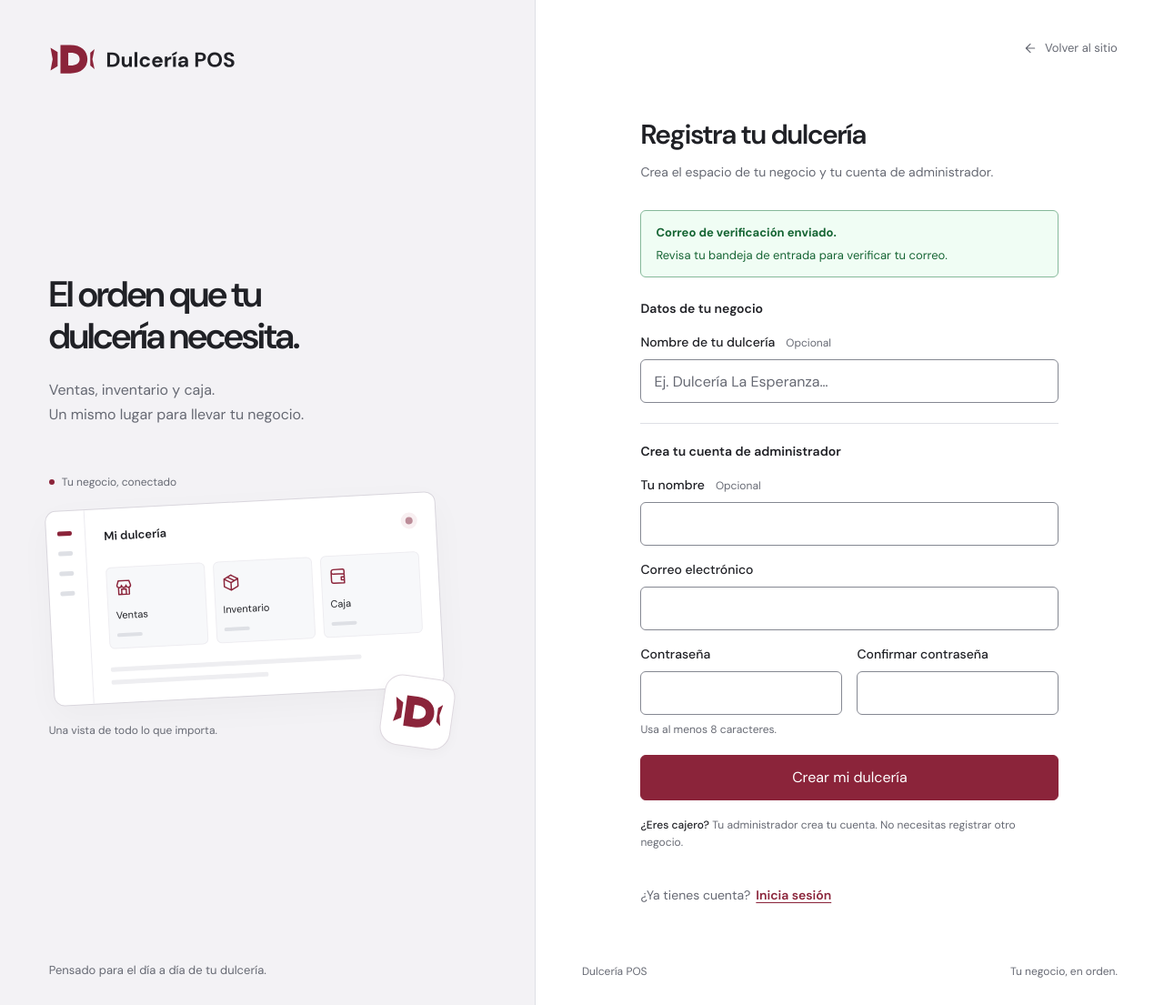
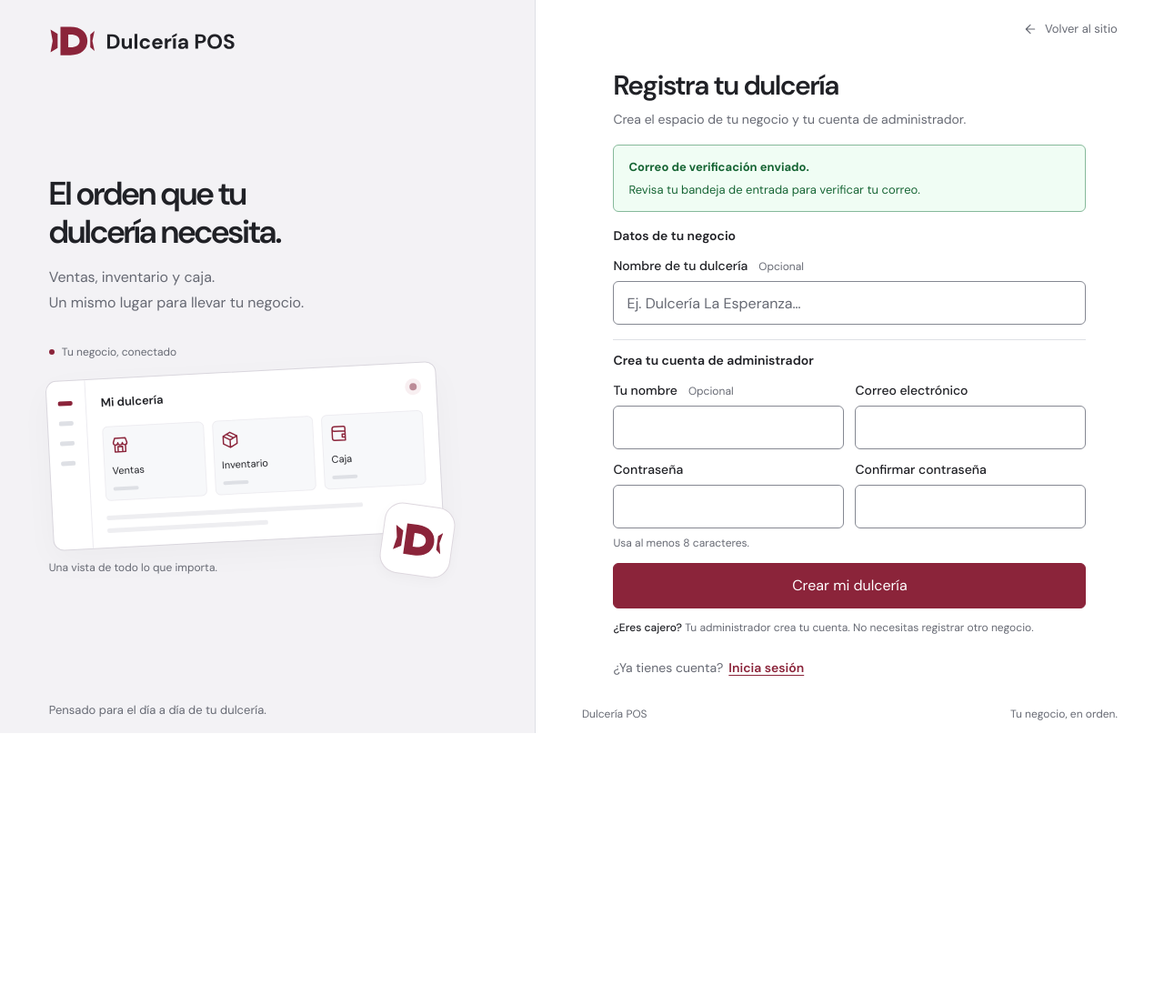
Before and after one commit to victormanrmz14-crypto/dulceria-pos, a Laravel app: template resources/views/auth/register.blade.php in a window 1280 px wide. Shown: the whole page at 91% size. After the commit the page ends 806 px from the top, so only its background shows below. Run offline with Laravel 12, Linux system fonts and the light colour scheme; the template is opened without the code that fills it, so the values that code supplies are empty; the visitor is signed in with stand-in values (Sample User, id 1); style sheets or scripts are compiled from the project's sources.

Commit message:
refactor(auth-ui): optimizar layouts responsive y scroll

```diff
--- a/resources/css/auth.css
+++ b/resources/css/auth.css
@@ -3,7 +3,7 @@
     html { scroll-padding-block: 24px; }
     body { margin: 0; }
     [hidden] { display: none !important; }
-    .auth-page { background: var(--canvas); color: var(--text); font-size: 16px; line-height: 1.5; -webkit-tap-highlight-color: #8b243a18; }
+    .auth-page { --auth-block-space: clamp(16px, 3vh, 32px); --auth-field-gap: 16px; --auth-section-space: 20px; background: var(--canvas); color: var(--text); font-size: 16px; line-height: 1.5; -webkit-tap-highlight-color: #8b243a18; }
     .auth-page a { color: var(--brand); text-underline-offset: 3px; }
     .auth-page a:hover { color: var(--brand-hover); }
     .auth-page :is(a, button, input):focus-visible { outline: 2px solid var(--brand); outline-offset: 3px; }
@@ -13,54 +13,49 @@
     .auth-page :is(h1, h2) { text-wrap: balance; }
     .auth-skip { position: absolute; top: -100px; left: 16px; z-index: 5; padding: 12px 20px; background: var(--surface); }
     .auth-skip:focus { top: 16px; }
-    .auth-frame { max-width: 1680px; margin-inline: auto; min-height: 100vh; min-height: 100svh; display: grid; grid-template-columns: minmax(0, .92fr) minmax(0, 1.08fr); }
-    .auth-identity { padding: 40px clamp(32px, 4.2vw, 76px) 28px; display: flex; flex-direction: column; background: #f3f2f5; border-inline-end: 1px solid var(--border); }
-    .auth-story { margin-block: auto; padding-block: 58px; }
+    .auth-frame { max-width: 1680px; margin-inline: auto; min-height: 100vh; min-height: 100svh; min-height: 100dvh; display: grid; grid-template-columns: minmax(0, .92fr) minmax(0, 1.08fr); }
+    .auth-identity { padding: 28px clamp(32px, 4.2vw, 76px) 20px; display: flex; flex-direction: column; background: #f3f2f5; border-inline-end: 1px solid var(--border); }
+    .auth-story { margin-block: auto; padding-block: var(--auth-block-space); }
     .auth-story h2 { font-size: clamp(30px, 3.1vw, 46px); line-height: 1.16; letter-spacing: -.045em; font-weight: 600; }
-    .auth-story > p { color: var(--muted); font-size: 16px; line-height: 1.7; margin-top: 22px; }
+    .auth-story > p { color: var(--muted); font-size: 16px; line-height: 1.7; margin-top: 16px; }
     .auth-identity-footer { color: var(--muted); font-size: 13px; }
-    .auth-composition { position: relative; margin-top: 52px; padding-bottom: 34px; max-width: 430px; }
+    .auth-composition { position: relative; margin-top: 32px; padding-bottom: 16px; max-width: 430px; }
     .auth-composition-label { display: flex; gap: 8px; align-items: center; font-size: 12px; color: var(--muted); margin-bottom: 12px; }
     .auth-dot { width: 6px; height: 6px; background: var(--brand); border-radius: 50%; }
     .auth-diagram { display: flex; border: 1px solid #d9d6dd; border-radius: 12px; background: var(--surface); box-shadow: 0 12px 36px #20212608; transform: rotate(-3deg); }
     .auth-diagram-rail { width: 43px; padding: 22px 12px; border-inline-end: 1px solid #ecebf0; display: flex; flex-direction: column; gap: 17px; }
     .auth-diagram-rail span { width: 16px; height: 5px; border-radius: 2px; background: #dee0e5; }
     .auth-diagram-rail span:first-child { background: var(--brand); }
-    .auth-diagram-content { flex: 1; padding: 20px; min-width: 0; }
-    .auth-diagram-heading { font-size: 13px; font-weight: 600; display: flex; align-items: center; justify-content: space-between; margin-bottom: 24px; }
+    .auth-diagram-content { flex: 1; padding: 16px; min-width: 0; }
+    .auth-diagram-heading { font-size: 13px; font-weight: 600; display: flex; align-items: center; justify-content: space-between; margin-bottom: 16px; }
     .auth-diagram-avatar { width: 18px; height: 18px; border: 5px solid var(--brand-soft); border-radius: 50%; background: #bc8c98; }
     .auth-diagram-modules { display: grid; grid-template-columns: repeat(3,minmax(0,1fr)); gap: 9px; }
-    .auth-diagram-modules > div { background: #f7f8fa; border: 1px solid #eeedf1; border-radius: 6px; padding: 12px 8px; display: flex; flex-direction: column; align-items: flex-start; gap: 12px; }
+    .auth-diagram-modules > div { background: #f7f8fa; border: 1px solid #eeedf1; border-radius: 6px; padding: 10px 8px; display: flex; flex-direction: column; align-items: flex-start; gap: 10px; }
     .auth-diagram-modules svg { color: var(--brand); }
     .auth-diagram-modules span { font-size: 11px; }
     .auth-diagram-modules i { display: block; height: 4px; width: 28px; border-radius: 2px; background: #dee0e5; }
-    .auth-diagram-line { height: 5px; width: 80%; background: #eeeef1; border-radius: 2px; margin-top: 20px; }
+    .auth-diagram-line { height: 5px; width: 80%; background: #eeeef1; border-radius: 2px; margin-top: 16px; }
     .auth-diagram-line.short { width: 50%; margin-top: 9px; }
-    .auth-brand-seal { position: absolute; right: -14px; bottom: 24px; display: grid; place-items: center; width: 78px; height: 78px; background: var(--surface); border: 1px solid #ded8df; border-radius: 20px; transform: rotate(8deg); box-shadow: 0 4px 14px #20212608; }
+    .auth-brand-seal { position: absolute; right: -14px; bottom: 16px; display: grid; place-items: center; width: 78px; height: 78px; background: var(--surface); border: 1px solid #ded8df; border-radius: 20px; transform: rotate(8deg); box-shadow: 0 4px 14px #20212608; }
     .auth-brand-seal img { width: 54px; height: 54px; }
-    .auth-composition-caption { display: block; margin-top: 28px; font-size: 12px; color: var(--muted); }
+    .auth-composition-caption { display: block; margin-top: 20px; font-size: 12px; color: var(--muted); }
     .auth-workspace { background: var(--surface); display: flex; flex-direction: column; min-width: 0; padding-top: env(safe-area-inset-top, 0px); }
-    .auth-header { min-height: 106px; display: flex; justify-content: flex-end; align-items: center; padding-left: max(clamp(28px, 4vw, 64px), env(safe-area-inset-left, 0px)); padding-right: max(clamp(28px, 4vw, 64px), env(safe-area-inset-right, 0px)); }
+    .auth-header { min-height: 76px; flex-shrink: 0; display: flex; justify-content: flex-end; align-items: center; padding-left: max(clamp(28px, 4vw, 64px), env(safe-area-inset-left, 0px)); padding-right: max(clamp(28px, 4vw, 64px), env(safe-area-inset-right, 0px)); }
     .auth-home { display: inline-flex; gap: 8px; align-items: center; min-height: 44px; text-decoration: none; font-size: 13px; }
     .auth-page .auth-home { color: var(--muted); }
     .auth-home svg { width: 16px; height: 16px; }
     .auth-mobile-brand { display: none; }
-    .auth-main { flex: 1; display: grid; align-items: center; justify-items: center; padding: 40px max(clamp(28px, 4vw, 64px), env(safe-area-inset-right, 0px)) 56px max(clamp(28px, 4vw, 64px), env(safe-area-inset-left, 0px)); }
+    .auth-main { flex: 1; display: grid; align-items: center; justify-items: center; padding: var(--auth-block-space) max(clamp(28px, 4vw, 64px), env(safe-area-inset-right, 0px)) var(--auth-block-space) max(clamp(28px, 4vw, 64px), env(safe-area-inset-left, 0px)); }
     .auth-main:focus { outline: none; }
     .auth-form-wrap { width: 100%; max-width: 400px; min-width: 0; }
-    .auth-form-wrap-wide { max-width: 460px; }
-    .auth-main:has(.auth-form-wrap-wide) { padding-block: 24px 32px; }
-    .auth-form-wrap-wide .auth-form { gap: 18px; }
-    .auth-form-wrap-wide .auth-section { gap: 16px; }
-    .auth-form-wrap-wide .auth-section legend { margin-bottom: 16px; }
-    .auth-form-wrap-wide .auth-section + .auth-section { padding-top: 20px; }
-    .auth-heading-icon { display: grid; place-items: center; width: 44px; height: 44px; background: var(--brand-soft); color: var(--brand); border-radius: 10px; margin-bottom: 24px; }
-    .auth-intro { margin-bottom: 30px; }
+    .auth-form-wrap-wide { max-width: 520px; }
+    .auth-heading-icon { display: grid; place-items: center; width: 44px; height: 44px; background: var(--brand-soft); color: var(--brand); border-radius: 10px; margin-bottom: 16px; }
+    .auth-intro { margin-bottom: var(--auth-section-space); }
     .auth-intro h1 { font-size: 30px; font-weight: 600; line-height: 1.2; letter-spacing: -.035em; }
-    .auth-intro p { margin-top: 12px; color: var(--muted); font-size: 14px; line-height: 1.65; }
-    .auth-form { display: flex; flex-direction: column; gap: 20px; }
+    .auth-intro p { margin-top: 8px; color: var(--muted); font-size: 14px; line-height: 1.65; }
+    .auth-form { display: flex; flex-direction: column; gap: var(--auth-field-gap); }
     .auth-field { min-width: 0; }
-    .auth-field label { display: flex; gap: 12px; flex-wrap: wrap; align-items: baseline; margin-bottom: 8px; font-size: 14px; font-weight: 500; }
+    .auth-field label { display: flex; gap: 12px; flex-wrap: wrap; align-items: baseline; margin-bottom: 6px; font-size: 14px; font-weight: 500; }
     .auth-optional { color: var(--muted); font-size: 12px; font-weight: 400; }
     .auth-input-wrap { position: relative; }
     .auth-field input { width: 100%; min-width: 0; height: 48px; padding: 11px 14px; border: 1px solid var(--control-border); border-radius: 6px; color: var(--text); background: var(--surface); font-size: 16px; line-height: 24px; scroll-margin-block: 24px; }
@@ -75,30 +70,29 @@
     .auth-hint { color: var(--muted); }
     .auth-field-error { color: var(--danger); }
     .auth-field-error > span { font-weight: 600; }
-    .auth-forgot { align-self: flex-end; min-height: 44px; display: inline-flex; align-items: center; font-size: 13px; margin-top: -10px; }
+    .auth-forgot { align-self: flex-end; min-height: 44px; display: inline-flex; align-items: center; font-size: 13px; margin-top: calc(8px - var(--auth-field-gap)); }
     .auth-submit { display: flex; align-items: center; justify-content: center; gap: 10px; width: 100%; min-height: 48px; padding: 12px 18px; border: 1px solid var(--brand); border-radius: 6px; background: var(--brand); color: white; font-weight: 600; font-size: 14px; cursor: pointer; }
     .auth-submit:hover { background: var(--brand-hover); border-color: var(--brand-hover); }
     .auth-submit:active { box-shadow: inset 0 2px 3px #0003; }
     .auth-submit:disabled { background: #666973; border-color: #666973; cursor: wait; }
     .auth-loading { animation: auth-spin 1s linear infinite; flex-shrink: 0; }
     @keyframes auth-spin { to { transform: rotate(360deg); } }
-    .auth-switch { font-size: 14px; color: var(--muted); margin-top: 26px !important; display: flex; flex-wrap: wrap; align-items: center; column-gap: 6px; }
+    .auth-switch { font-size: 14px; color: var(--muted); margin-top: 12px !important; display: flex; flex-wrap: wrap; align-items: center; column-gap: 6px; }
     .auth-switch a { display: inline-flex; align-items: center; min-height: 44px; font-weight: 600; }
-    .auth-footer { margin-top: auto; display: flex; justify-content: space-between; gap: 16px; padding: 20px max(clamp(28px,4vw,64px), env(safe-area-inset-right, 0px)) max(28px, env(safe-area-inset-bottom, 0px)) max(clamp(28px,4vw,64px), env(safe-area-inset-left, 0px)); font-size: 12px; color: var(--muted); }
-    .auth-section { border: none; padding: 0; margin: 0; min-width: 0; display: grid; gap: 18px; }
-    .auth-section + .auth-section { border-top: 1px solid var(--border); padding-top: 24px; margin-top: 4px; }
-    .auth-section legend { font-size: 14px; font-weight: 600; padding: 0; margin-bottom: 18px; }
-    .auth-section + .auth-section legend { float: left; width: 100%; margin-bottom: 0; }
-    .auth-password-grid { display: grid; grid-template-columns: 1fr 1fr; gap: 16px; min-width: 0; }
-    .auth-cashier-note { color: var(--muted); font-size: 12px; line-height: 1.6; margin-top: 18px !important; }
+    .auth-footer { margin-top: auto; display: flex; justify-content: space-between; gap: 16px; padding: 8px max(clamp(28px,4vw,64px), env(safe-area-inset-right, 0px)) max(12px, env(safe-area-inset-bottom, 0px)) max(clamp(28px,4vw,64px), env(safe-area-inset-left, 0px)); font-size: 12px; color: var(--muted); }
+    .auth-section { border: none; padding: 0; margin: 0; min-width: 0; display: grid; gap: var(--auth-field-gap); }
+    .auth-section:not(:last-of-type) { border-bottom: 1px solid var(--border); padding-bottom: var(--auth-section-space); }
+    .auth-section legend { font-size: 14px; font-weight: 600; padding: 0; margin-bottom: 12px; }
+    .auth-account-grid, .auth-password-grid { display: grid; grid-template-columns: repeat(2, minmax(0, 1fr)); align-items: start; gap: var(--auth-field-gap); min-width: 0; }
+    .auth-cashier-note { color: var(--muted); font-size: 12px; line-height: 1.6; margin-top: 12px !important; }
     .auth-cashier-note strong { font-weight: 500; color: var(--text); }
-    .auth-notice { padding: 14px 16px; border: 1px solid; border-radius: 6px; font-size: 13px; margin-bottom: 24px; overflow-wrap: anywhere; }
+    .auth-notice { padding: 14px 16px; border: 1px solid; border-radius: 6px; font-size: 13px; margin-bottom: var(--auth-section-space); overflow-wrap: anywhere; }
     .auth-notice p { margin-top: 5px; }
     .auth-notice-success { color: var(--success); background: #f0fdf4; border-color: #86b99a; }
     .auth-notice-error { color: var(--danger); background: #fff5f4; border-color: #c78c86; }
     .auth-notice ul { margin: 8px 0 0; padding-inline-start: 18px; }
     .auth-page .auth-notice-error a { color: var(--danger); }
-    .auth-back { display: inline-flex; align-items: center; gap: 8px; min-height: 44px; font-size: 13px; margin-top: 24px; }
+    .auth-back { display: inline-flex; align-items: center; gap: 8px; min-height: 44px; font-size: 13px; margin-top: 12px; }
     .auth-secondary-form { margin-top: 18px; }
     .auth-secondary-button { width: 100%; min-height: 44px; border: 1px solid var(--control-border); border-radius: 6px; background: white; color: var(--text); padding: 10px 16px; cursor: pointer; }
     .auth-secondary-button:hover { background: var(--canvas); }
@@ -108,28 +102,40 @@
         .auth-diagram-content { padding: 16px 12px; }
         .auth-diagram-rail { display: none; }
         .auth-diagram-modules > div { padding-inline: 6px; }
-        .auth-password-grid { grid-template-columns: 1fr; gap: 18px; }
     }
     @media (max-width: 991.98px) {
         .auth-frame { display: block; }
         .auth-identity { display: none; }
-        .auth-workspace { min-height: 100vh; min-height: 100svh; }
+        .auth-workspace { min-height: 100vh; min-height: 100svh; min-height: 100dvh; }
         .auth-mobile-brand { display: inline-flex; }
-        .auth-header { justify-content: space-between; gap: 12px; min-height: 100px; }
-        .auth-main { padding-block: 36px 48px; }
-        .auth-password-grid { grid-template-columns: 1fr 1fr; }
+        .auth-header { justify-content: space-between; gap: 12px; min-height: 76px; }
     }
     @media (max-width: 599.98px) {
-        .auth-header { padding: 24px max(24px, env(safe-area-inset-right,0px)) 12px max(24px,env(safe-area-inset-left,0px)); flex-wrap: wrap; align-content: center; row-gap: 4px; }
+        .auth-header { padding: 12px max(20px, env(safe-area-inset-right,0px)) 8px max(20px,env(safe-area-inset-left,0px)); flex-wrap: wrap; align-content: center; row-gap: 4px; }
         .auth-mobile-brand img { width: 184px; }
         .auth-header .auth-home { font-size: 12px; }
         .auth-header .auth-home svg { display: none; }
-        .auth-main { padding: 32px max(24px,env(safe-area-inset-right,0px)) 36px max(24px,env(safe-area-inset-left,0px)); align-items: start; }
+        .auth-main { padding: var(--auth-block-space) max(20px,env(safe-area-inset-right,0px)) var(--auth-block-space) max(20px,env(safe-area-inset-left,0px)); }
         .auth-intro h1 { font-size: 28px; }
-        .auth-password-grid { grid-template-columns: 1fr; gap: 18px; }
-        .auth-footer { padding-left: max(24px, env(safe-area-inset-left,0px)); padding-right: max(24px, env(safe-area-inset-right,0px)); flex-wrap: wrap; row-gap: 4px; }
+        .auth-account-grid, .auth-password-grid { grid-template-columns: minmax(0, 1fr); }
+        .auth-footer { padding-left: max(20px, env(safe-area-inset-left,0px)); padding-right: max(20px, env(safe-area-inset-right,0px)); flex-wrap: wrap; row-gap: 4px; }
     }
-    @media (max-width: 359.98px) { .auth-header { padding-top: 20px; } .auth-header .auth-home { margin-inline-start: auto; } }
+    /* Compact vertical rhythm: controls keep their size, the document keeps its scroll. */
+    @media (max-height: 800px) {
+        .auth-page { --auth-block-space: 12px; --auth-field-gap: 12px; --auth-section-space: 16px; }
+        .auth-header { min-height: 64px; }
+        .auth-identity { padding-block: 20px 16px; }
+        .auth-story h2 { font-size: clamp(30px, 2.8vw, 40px); }
+    }
+    @media (max-height: 680px) and (min-width: 992px) {
+        .auth-composition { display: none; }
+    }
+    @media (max-height: 600px) and (max-width: 599.98px) {
+        .auth-page { --auth-block-space: 8px; }
+        .auth-header { min-height: 60px; padding-block: 8px 4px; }
+        .auth-intro h1 { font-size: 26px; }
+        .auth-footer { padding-block: 6px max(8px, env(safe-area-inset-bottom,0px)); }
+    }
     @media (prefers-reduced-motion: reduce) { .auth-loading { animation: none; } }
     @media (forced-colors: active) { .auth-reveal, .auth-submit { border: 1px solid ButtonText; } }
 }
--- a/resources/views/auth/register.blade.php
+++ b/resources/views/auth/register.blade.php
@@ -12,8 +12,10 @@
         </fieldset>
         <fieldset class="auth-section">
             <legend>Crea tu cuenta de administrador</legend>
-            <x-auth.field name="nombre" label="Tu nombre" :value="old('nombre')" :optional="true" maxlength="150" autocomplete="name" />
-            <x-auth.field name="email" label="Correo electrónico" type="email" :value="old('email')" autocomplete="email" inputmode="email" autocapitalize="none" spellcheck="false" maxlength="255" required />
+            <div class="auth-account-grid">
+                <x-auth.field name="nombre" label="Tu nombre" :value="old('nombre')" :optional="true" maxlength="150" autocomplete="name" />
+                <x-auth.field name="email" label="Correo electrónico" type="email" :value="old('email')" autocomplete="email" inputmode="email" autocapitalize="none" spellcheck="false" maxlength="255" required />
+            </div>
             <div class="auth-password-grid">
                 <x-auth.field name="password" label="Contraseña" type="password" autocomplete="new-password" hint="Usa al menos 8 caracteres." required />
                 <x-auth.field name="password_confirmation" label="Confirmar contraseña" type="password" autocomplete="new-password" required />
```
Also changed, not shown: UI_DESIGN_SYSTEM.md (+5 -3 lines), docs/auth-responsive-refinement-phase-2-13-1.md (added, +70 -0 lines).
